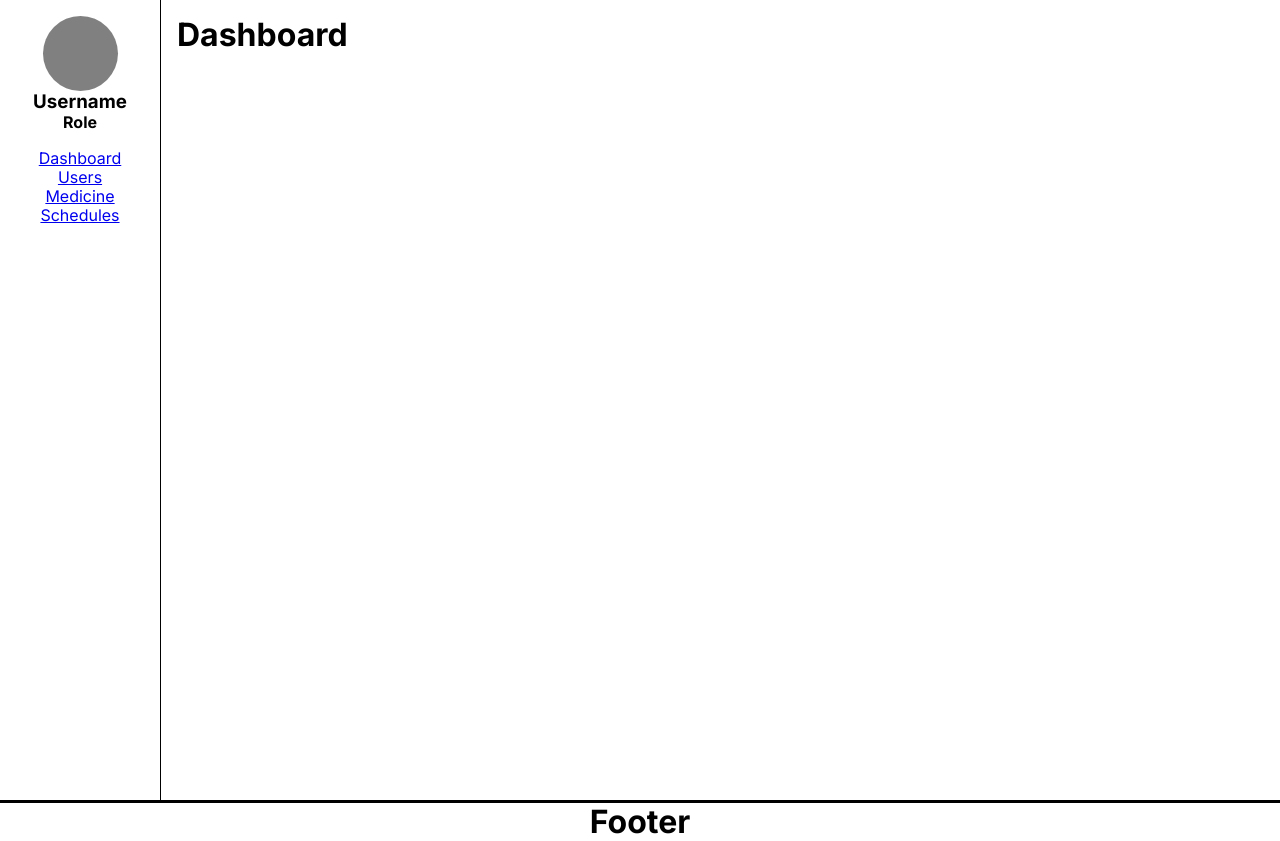
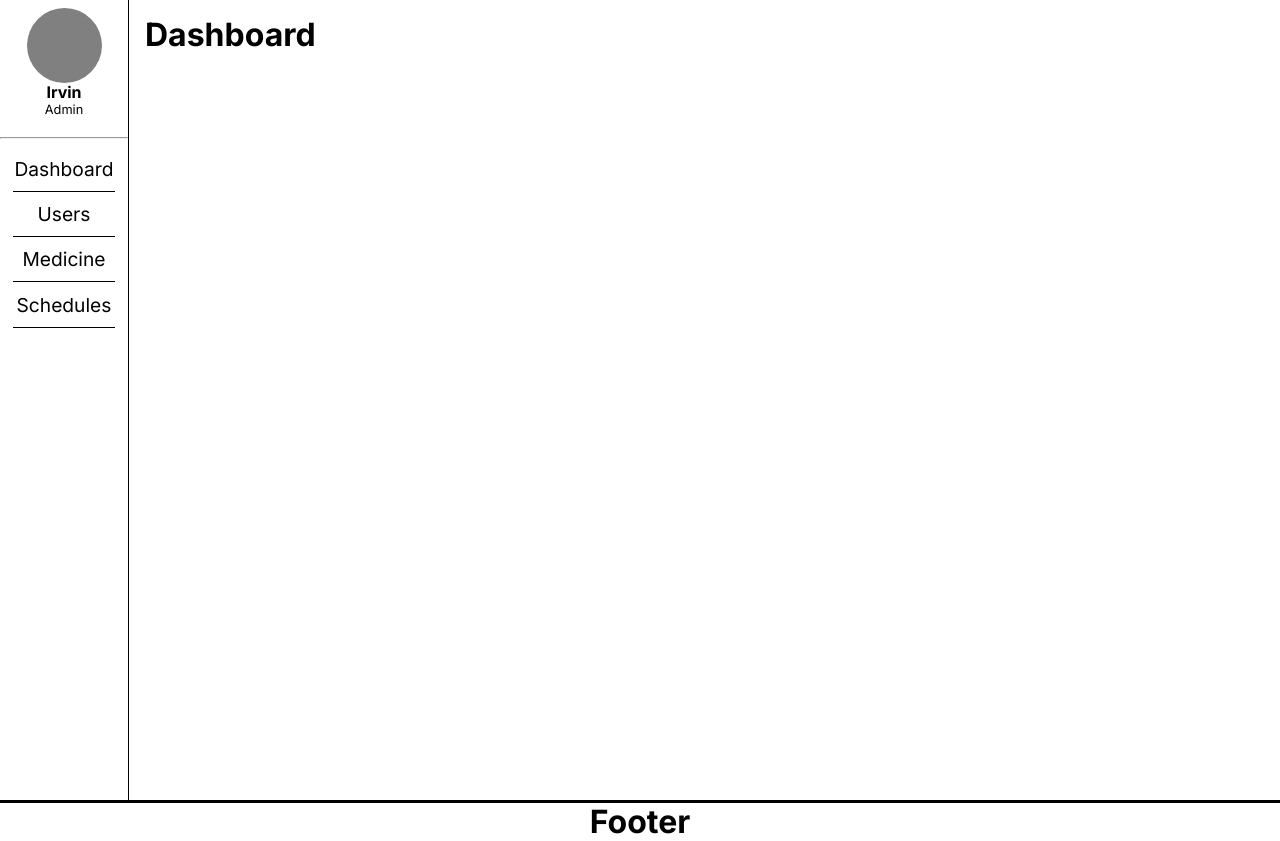
Before and after one commit to erbeeen/medtalk-web-app, a React (Vite) app in the folder frontend/: page / in a window 1280 px wide. Built offline with nearby package versions, Linux system fonts and the light colour scheme.

Commit message:
frontend navbar: links styling

```diff
--- a/frontend/src/App.css
+++ b/frontend/src/App.css
@@ -7,23 +7,11 @@
   /* flex-wrap: nowrap; */
 }
 
-#navbar {
+nav {
   width: 10%;
-  padding: 1rem;
+  padding-top: 0.5rem;
   height: inherit;
   border-right: 1px solid black;
-}
-
-#navbar-links {
-  list-style: none;
-}
-
-#navbar-links li {
-  /* TODO: add some container design */
-}
-
-.user-info {
-  margin-bottom: 10px;
 }
 
 .profile-pic {
@@ -33,6 +21,45 @@
   background-color: gray;
 }
 
+.user-info {
+  height: 15%;
+  width: 100%;
+  margin-bottom: 10px;
+  align-items: center;
+}
+
+#navusername {
+  font-size: 1rem;
+  font-weight: bold;
+}
+
+#navrole {
+  font-size: 0.8rem;
+}
+
+#navbar-links {
+  height: 70%;
+  margin: 0;
+  padding-top: 0.7rem;
+  gap: 0.7rem;
+  list-style: none;
+}
+
+.navlink-container {
+  width: 80%;
+  text-align: center;
+  padding-bottom: 10px;
+  border-bottom: 1px solid black;
+}
+
+.navlink {
+  /* TODO: add some container design */
+  text-decoration: none;
+  font-weight: normal;
+  font-size: 1.2rem;
+  color: black;
+}
+
 footer {
   display: flex;
   justify-content: center;
--- a/frontend/src/components/Navbar.jsx
+++ b/frontend/src/components/Navbar.jsx
@@ -2,17 +2,26 @@ import { Link } from "react-router-dom";
 
 export default function Navbar() {
   return (
-    <nav id="navbar">
+    <nav>
       <div className="user-info flex-column nowrap align-center">
         <div className="profile-pic" />
-        <h3>Username</h3>
-        <h4>Role</h4>
+        <div id="navusername">Irvin</div>
+        <div id="navrole">Admin</div>
       </div>
+      <hr />
       <ul id="navbar-links" className="p-0 flex-column nowrap align-center">
-        <li><Link to="/">Dashboard</Link></li>
-        <li><Link to="/users">Users</Link></li>
-        <li><Link to="/medicine">Medicine</Link></li>
-        <li><Link to="/schedules">Schedules</Link></li>
+        <div className="navlink-container">
+          <li><Link className="navlink" to="/">Dashboard</Link></li>
+        </div>
+        <div className="navlink-container">
+          <li><Link className="navlink" to="/users">Users</Link></li>
+        </div>
+        <div className="navlink-container">
+          <li><Link className="navlink" to="/medicine">Medicine</Link></li>
+        </div>
+        <div className="navlink-container">
+          <li><Link className="navlink" to="/schedules">Schedules</Link></li>
+        </div>
       </ul>
     </nav>
   );
```
